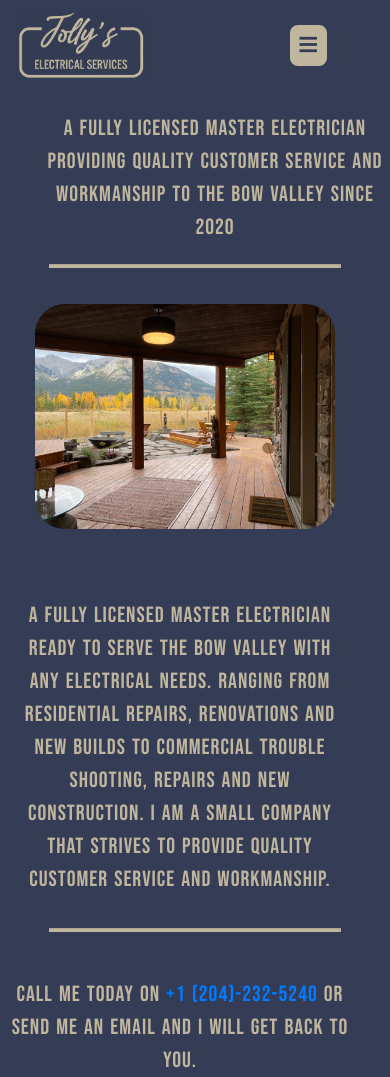
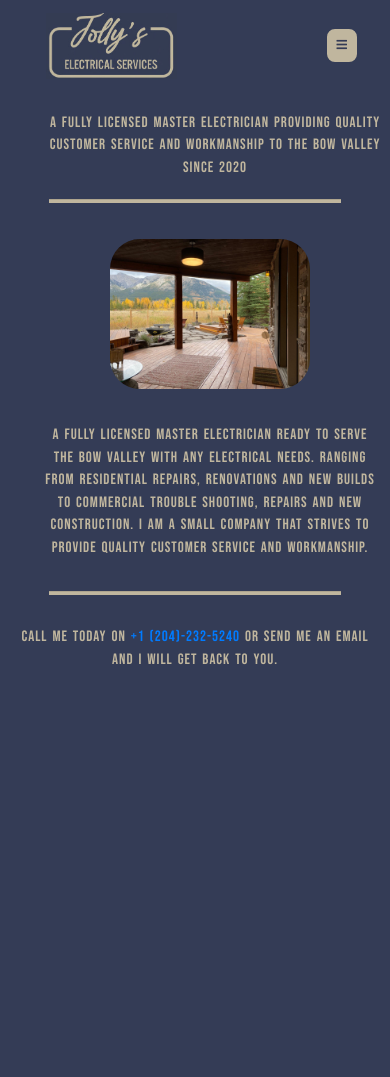
Before and after one commit to cnridley/ty-jolly-new, a Django app: page / in a window 390 px wide. After the commit the page ends 844 px from the top of that part, so only its background shows below. Run offline with Django 3.2, Linux system fonts and the light colour scheme; the page is wider than the window, and the part outside it is not shown; some libraries are stand-ins or nearby versions; some web fonts are replaced.

Commit message:
made home page mobile responsive

```diff
--- a/home/templates/index.html
+++ b/home/templates/index.html
@@ -10,8 +10,8 @@
 
 <hr>
 
-<div class="row container-fluid">
-    <div class="col-md-4 col-sm-12">
+<div class="row container-fluid SecondRow">
+    <div class="col-md-4 col-sm-12 ImageRow">
         <img src="../media/IMG_2102.JPG" class="HomePageImage">
     </div>
     <div class="col-md-8 col-sm-12">
--- a/static/css/base.css
+++ b/static/css/base.css
@@ -21,34 +21,43 @@ body {
     width: 100%;
 }
 
-.navbar-toggler {
-    background-color: #c0b69e;
-    border-radius: 0%;
-    color: #343c56;
-    padding: 10px;
-   margin: 15px;
-   font-size: 20px;
-   border-color: #343c56;
-   border-radius: 10px;
-   border-width: 2px;
+.navbarDiv {
+    margin-left: 15px;
+}
+
+.nav-item:hover {
+    color: whitesmoke;
 }
 
 
+
+
 /*-- INDEX.HTML --*/
-
-.FirstParagraph {
-    color: #c0b69e;
-    text-align: left;
-    margin: 20px;
-    font-size: 22px;
-    text-align: center;
-}
-
 hr {
     background-color: #c0b69e;
     height: 3px;
     width: 75%;
 }
+
+.ImageRow {
+    justify-content: center;
+    text-align: center;
+}
+
+.SecondRow {
+    margin-left: 15px;
+}
+
+
+/* -- For large screens --*/
+@media screen and (max-width: 2000px) {
+    .FirstParagraph {
+    color: #c0b69e;
+    margin: 20px;
+    font-size: 22px;
+    justify-content: center;
+}
+
 
 .SecondParagraph {
     color: #c0b69e;
@@ -63,11 +72,79 @@ hr {
     margin: 20px;
     border-radius: 30px;
 }
+.ThirdParagraph {
+    color: #c0b69e;
+    justify-content: center;
+    margin: auto;
+    padding-top: 15px;
+    padding-bottom: 15px;
+    font-size: 22px;
+}
 
+.nav-item {
+    color: #c0b69e;
+    text-align: right;
+    font-size: 22px;
+}
+.navbar-toggler {
+    background-color: #c0b69e;
+    border-radius: 0%;
+    color: #343c56;
+    padding: 10px;
+   margin: 15px;
+   font-size: 20px;
+   border-color: #343c56;
+   border-radius: 10px;
+   border-width: 2px;
+}
+}
+
+/*-- For medium or smaller screens --*/
+@media only screen and (max-width: 768px) {
+    .FirstParagraph {
+    color: #c0b69e;
+    font-size: 15px;
+    text-align: center;
+}
+
+
+.SecondParagraph {
+    color: #c0b69e;
+    text-align: center;
+    padding-top: 15px;
+    font-size: 15px;
+}
+
+.HomePageImage {
+    max-width: 200px;
+    max-height: 150px;
+    margin: 20px;
+    border-radius: 30px;
+}
 .ThirdParagraph {
     color: #c0b69e;
     text-align: center;
     margin: auto;
-    padding-top: 30px;
-    font-size: 22px;
+    padding-top: 15px;
+    padding-bottom: 15px;
+    font-size: 15px;
 }
+
+.nav-item {
+    color: #c0b69e;
+    text-align: right;
+    font-size: 12px;
+}
+
+.navbar-toggler {
+    background-color: #c0b69e;
+    border-radius: 0%;
+    color: #343c56;
+    padding: 10px;
+   margin: 15px;
+   font-size: 12px;
+   border-color: #343c56;
+   border-radius: 10px;
+   border-width: 2px;
+}
+}
--- a/templates/base.html
+++ b/templates/base.html
@@ -30,7 +30,7 @@
   </head>
   <body>
 
-<div class="row container-fluid">
+<div class="row container-fluid navbarDiv">
 <nav class="navbar">
   <a class="navbar-brand" href="#">
       <img src="../media/unnamed.jpg" class="logo">
```
Also changed, not shown: other parts of home/templates/index.html (+2 -2 lines), other parts of templates/base.html (+5 -4 lines).
